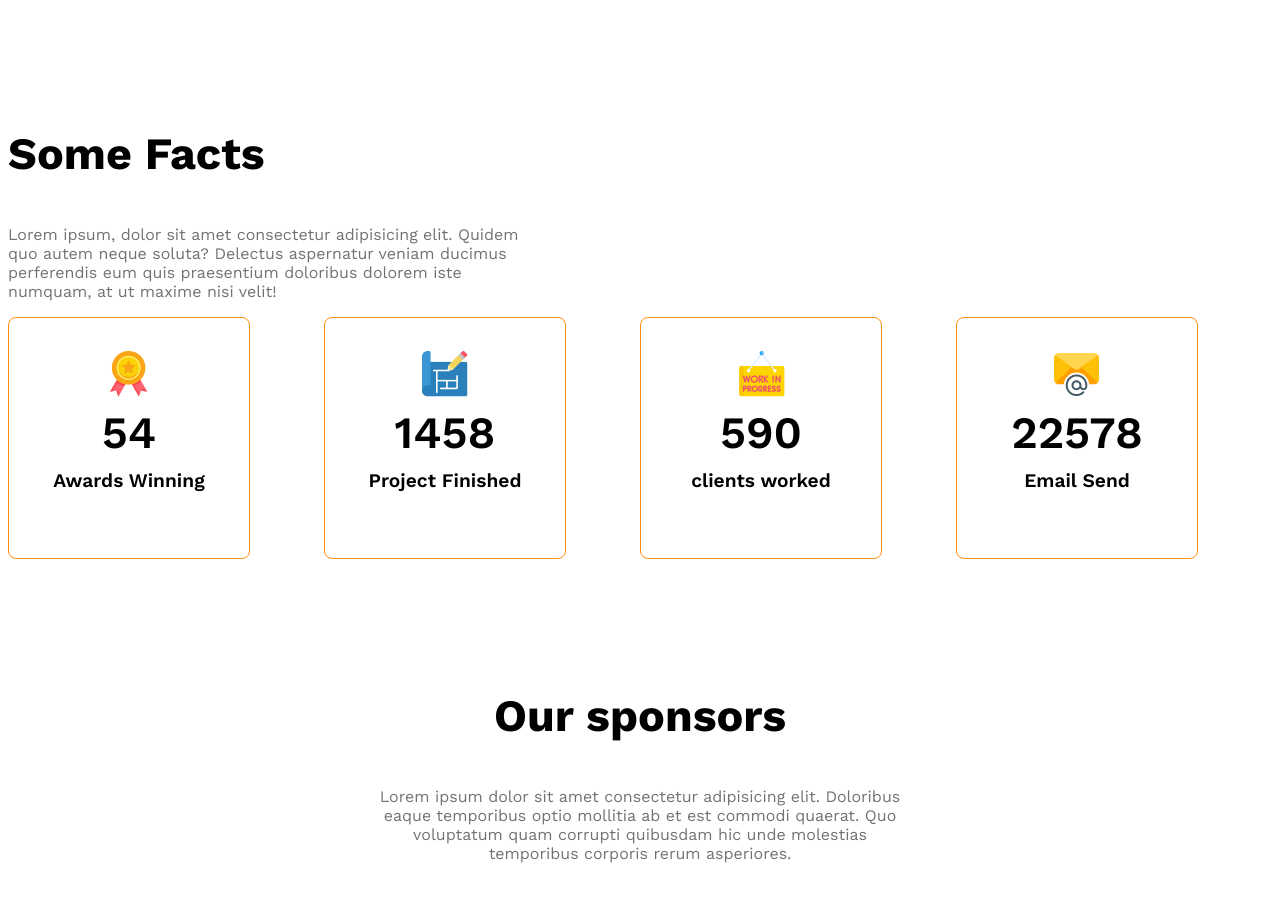
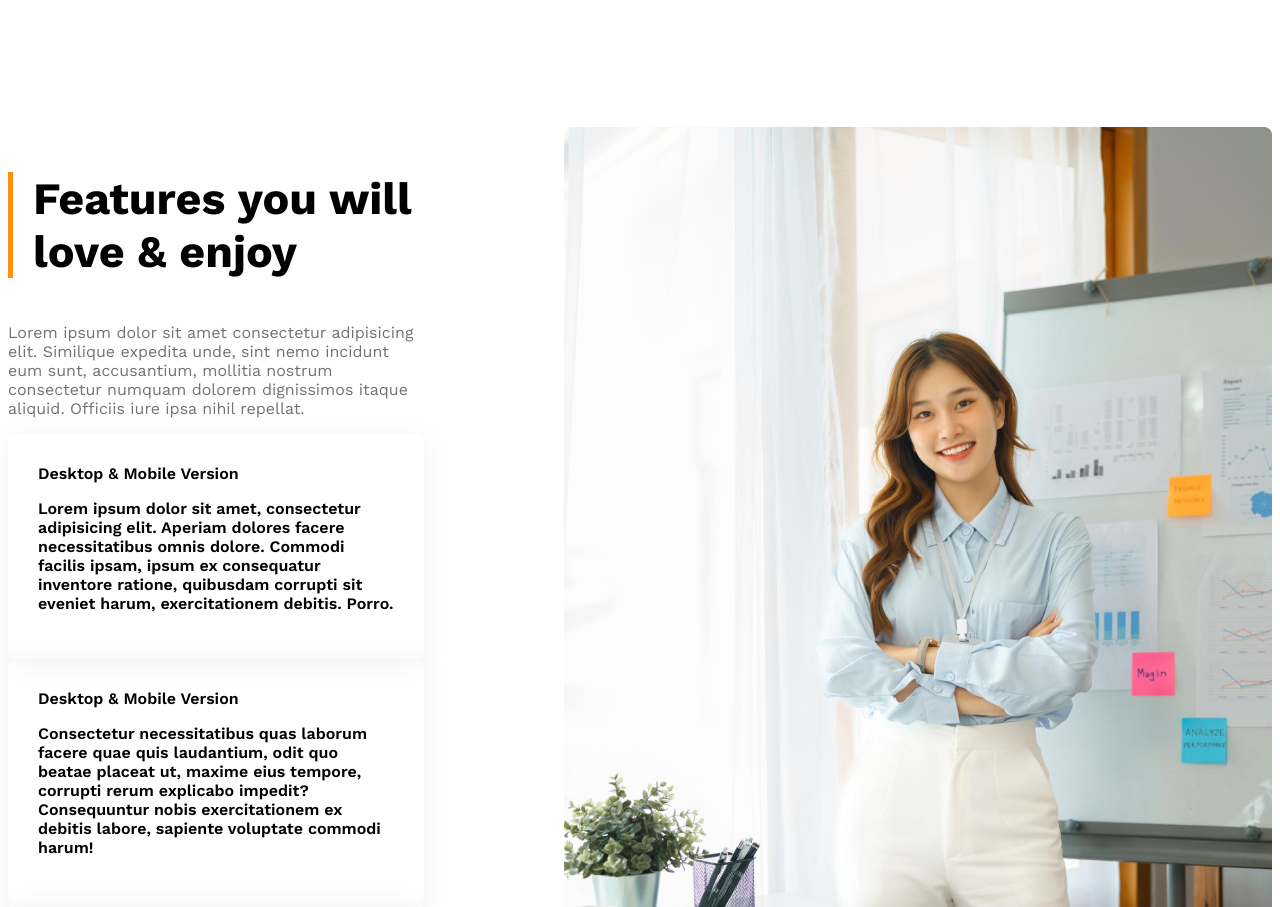
Before and after one commit to SumonaKeya/G3-Architect, a plain HTML site: page index.html in a window 1280 px wide. Shown: the part 2048-2955 px from the top of the page. Drawn offline with nearby package versions, Linux system fonts and the light colour scheme.

Commit message:
Feature section added

```diff
--- a/index.html
+++ b/index.html
@@ -45,6 +45,46 @@
         </div>
 
     </section>
+
+<!-- Feature section -->
+ <section class="features display-flex">
+  <div>
+    <h3 id="feature-section-title" class="section-title">Features you will love & enjoy</h3>
+    <p class="section-para text-light-gray">Lorem ipsum dolor sit amet consectetur adipisicing elit. Similique expedita unde, sint nemo incidunt eum sunt, accusantium, mollitia nostrum consectetur numquam dolorem dignissimos itaque aliquid. Officiis iure ipsa nihil repellat.</p>
+  <!-- Feature card container -->
+<div class="feature-card">
+  <h4 class="feature-title">Desktop & Mobile Version</h4>
+  <p>Lorem ipsum dolor sit amet, consectetur adipisicing elit. Aperiam dolores facere necessitatibus omnis dolore. Commodi facilis ipsam, ipsum ex consequatur inventore ratione, quibusdam corrupti sit eveniet harum, exercitationem debitis. Porro.</p>
+</div>
+<div class="feature-card">
+  <h4 class="feature-title">Desktop & Mobile Version</h4>
+  <p>Consectetur necessitatibus quas laborum facere quae quis laudantium, odit quo beatae placeat ut, maxime eius tempore, corrupti rerum explicabo impedit? Consequuntur nobis exercitationem ex debitis labore, sapiente voluptate commodi harum!</p>
+</div>
+<div class="feature-card">
+  <h4 class="feature-title">Desktop & Mobile Version</h4>
+  <p>Porro deleniti tempora fugiat odit, id dolor dolorem soluta debitis praesentium non quas amet voluptates molestiae aliquam eligendi voluptatem magnam voluptas eos aperiam fugit accusantium. Suscipit doloribus reiciendis itaque impedit!</p>
+</div>
+<div class="feature-card">
+  <h4 class="feature-title">Desktop & Mobile Version</h4>
+  <p>Labore, accusantium laborum sed, dignissimos quo delectus laboriosam aut ad laudantium nulla ullam, molestias ab? Nulla ab ipsum quia asperiores nobis voluptatum aperiam, expedita, unde odio amet ipsa quisquam. Assumenda?</p>
+</div>
+
+
+
+</div>
+  <div>
+<img src="./images/architect.png" alt="">
+<button id="experience-badge" class="btn-primary">
+<span id="experience-year">10+Years</span>
+<br>
+<span>Experience</span>
+</button>
+  </div>
+
+
+
+
+</section>
 
     <section>
        <h3 class="section-title">Some Facts</h3>
--- a/style.css
+++ b/style.css
@@ -132,7 +132,26 @@ main{
 .fact-description{
   max-width: 540px;
 }
-
+/* Feature section starts */
+#feature-section-title{
+  border-left: 5px solid #FF900E ;
+  padding-left: 20px;
+}
+.feature-card, .feature-title{
+font-weight: 600;
+font-size: 1.25;
+margin: 0;
+margin-bottom: 0;
+}
+.feature-card{
+  padding: 30px;
+box-shadow: 0 4px 30px 0 rgba(0,0,0,0.06) ;
+gap:20px;
+border-radius: 8px;
+}
+.features{
+  gap:140px;
+}
 /* Sponsor section */
 
 .sponsor-info{
```
